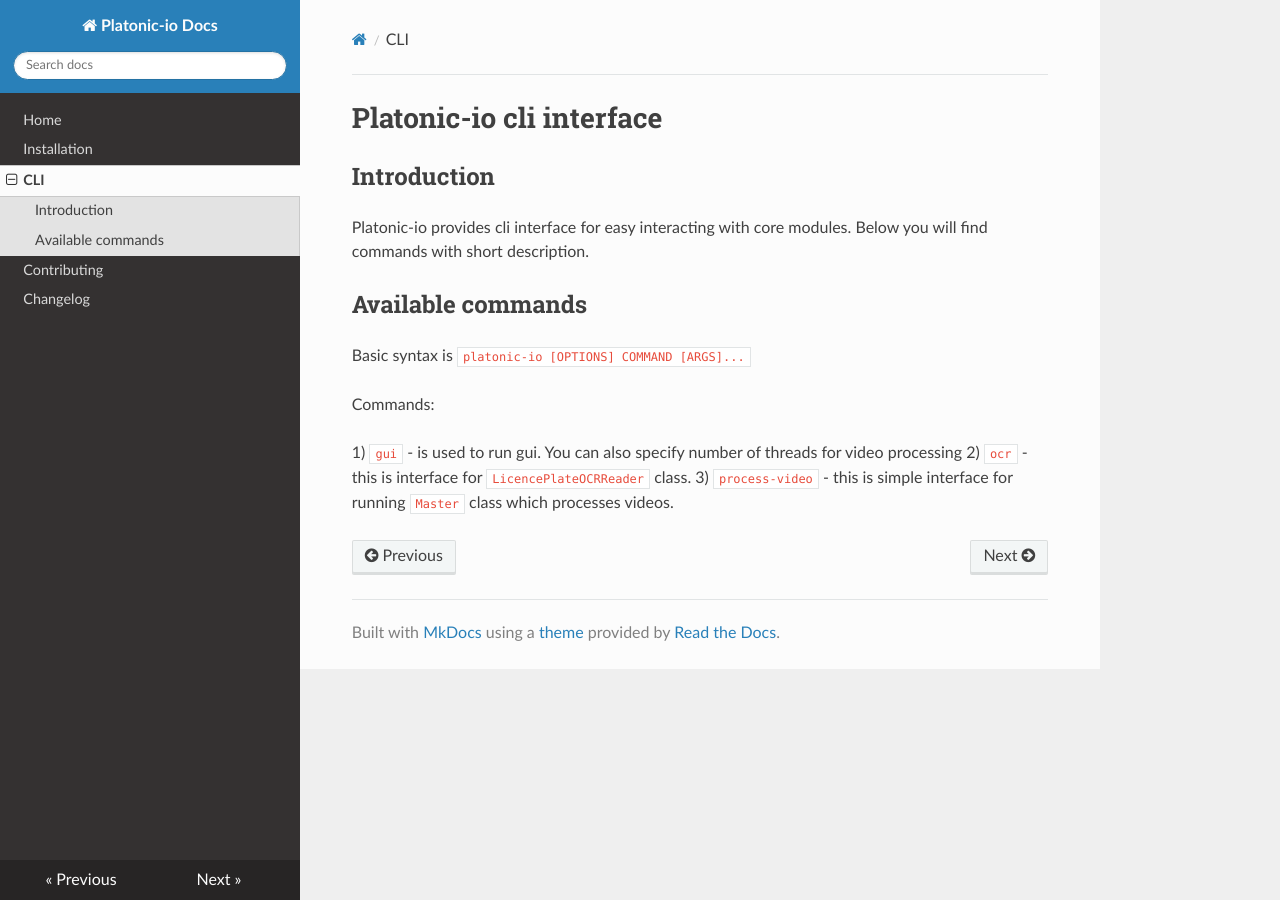
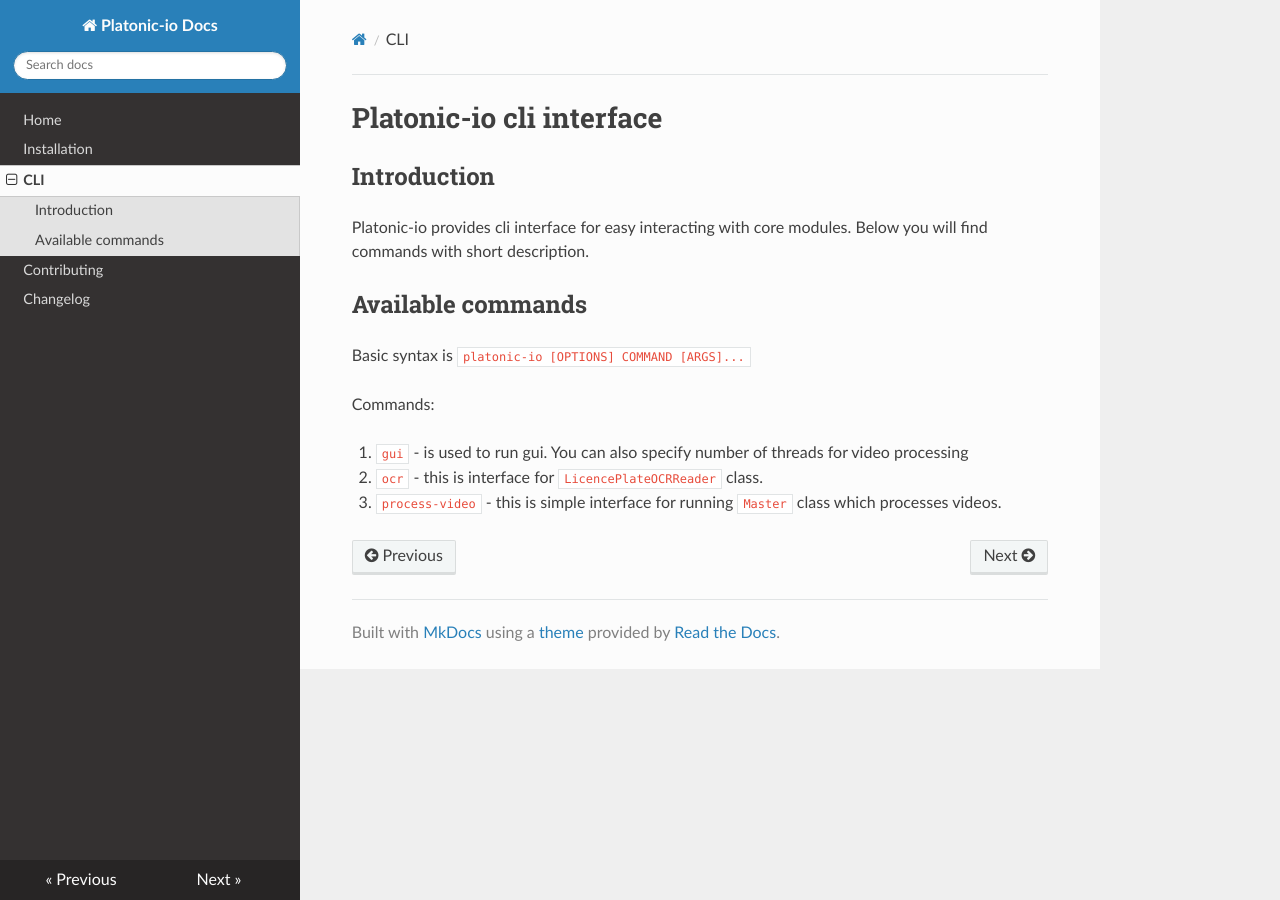
Before and after one commit to nekeal/platonic-io, an MkDocs documentation site: the page built from docs/cli.md, in a window 1280 px wide. Built offline with MkDocs 1.6.1, drawn with Linux system fonts in a browser that asks for light colours.

Commit message:
fix docs

```diff
--- a/docs/cli.md
+++ b/docs/cli.md
@@ -10,6 +10,6 @@
 
 Commands:
 
-1) `gui` - is used to run gui. You can also specify number of threads for video processing
-2) `ocr` - this is interface for `LicencePlateOCRReader` class.
-3) `process-video` - this is simple interface for running `Master` class which processes videos.
+1. `gui` - is used to run gui. You can also specify number of threads for video processing
+2. `ocr` - this is interface for `LicencePlateOCRReader` class.
+3. `process-video` - this is simple interface for running `Master` class which processes videos.
```
Also changed, not shown: docs/installation.md (+1 -2 lines).
